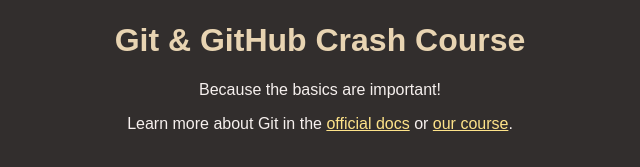
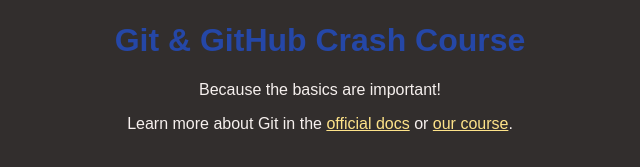
Before and after one commit to Tola200010/github-crash-course, a plain HTML site: page index.html in a window 1280 px wide. Shown: the part 147-314 px from the top of the page, without its empty margins (320-960 px from the left). Drawn offline with Linux system fonts and the light colour scheme.

Commit message:
changed title color

```diff
--- a/styles.css
+++ b/styles.css
@@ -17,7 +17,7 @@ body {
 }
 
 h1 {
-  color: #e8d4b2;
+  color: #2547a7;
 }
 
 a {
```
